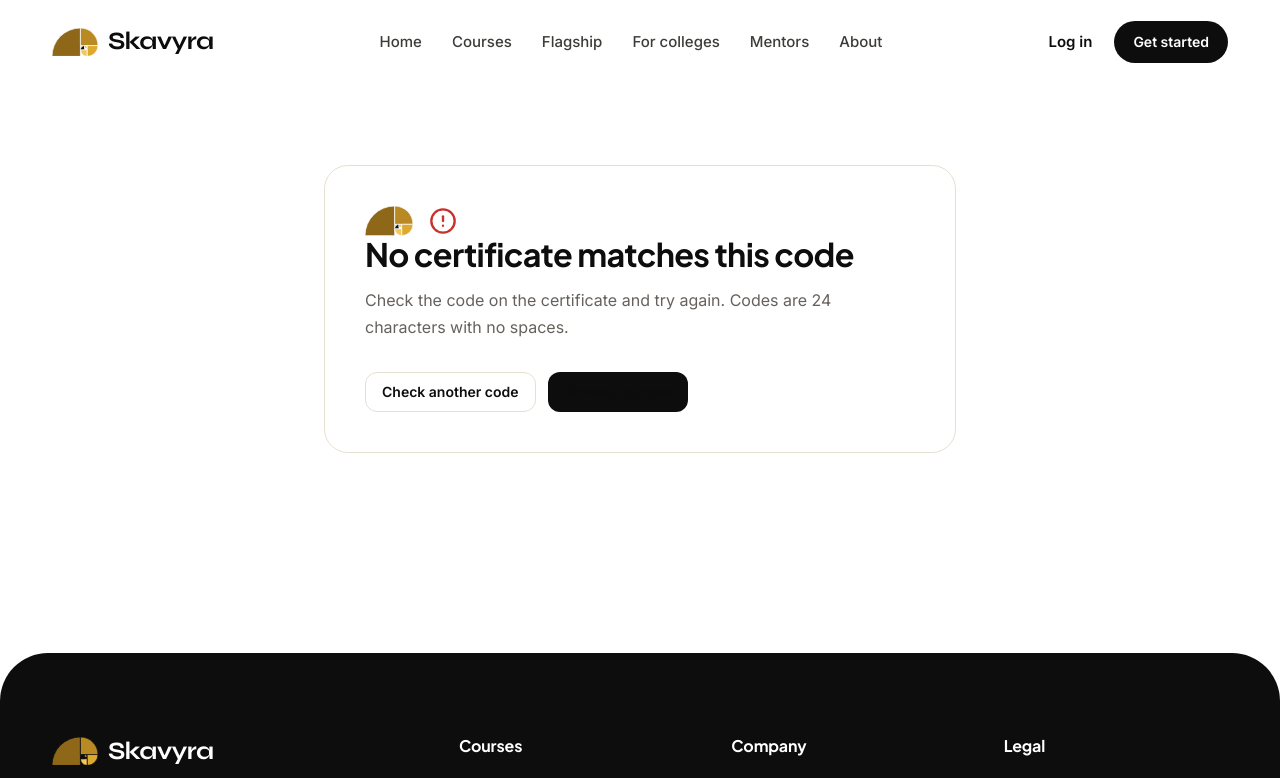
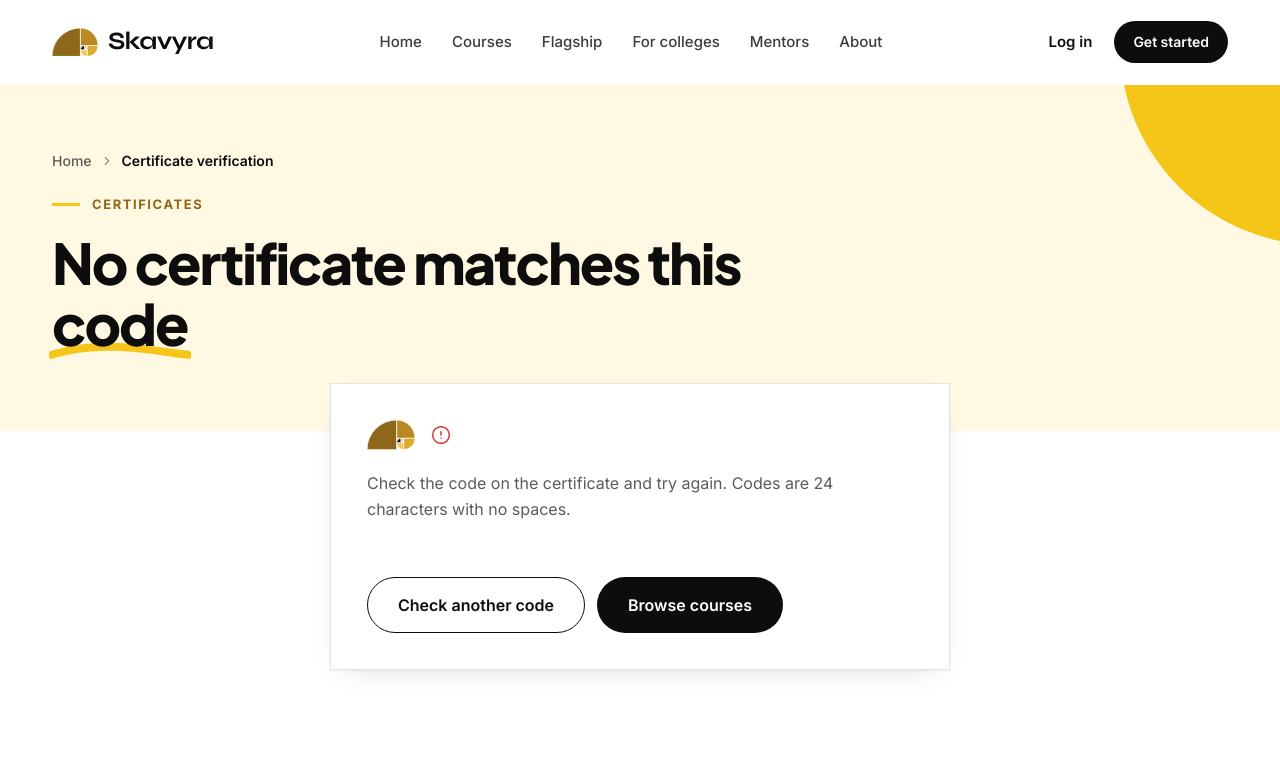
Before and after one commit to Skavyra/Skavyra, a Next.js app: page /verify/1 in a window 1280 px wide. Shown: the top 778 px of the page. Built offline with nearby package versions, Linux system fonts and the light colour scheme; no server answers.

Commit message:
UI 30: verify-404

```diff
--- a/src/app/(marketing)/verify/[token]/page.tsx
+++ b/src/app/(marketing)/verify/[token]/page.tsx
@@ -1,9 +1,8 @@
-import { BadgeCheck, CircleAlert } from "lucide-react";
+import { BadgeCheck, ChevronRight, CircleAlert } from "lucide-react";
 import type { Metadata } from "next";
 import Link from "next/link";
 
 import { Mark } from "@/components/brand/logo";
-import { Button } from "@/components/ui/button";
 import { createClient } from "@/lib/supabase/server";
 import { formatDate, fullName } from "@/lib/utils";
 
@@ -43,7 +42,7 @@ export default async function VerifyTokenPage({ params }: { params: Promise<{ to
 
   return (
     <Shell tone="good" title="This certificate is genuine">
-      <dl className="mt-2 grid gap-4 sm:grid-cols-2">
+      <dl>
         <Row label="Awarded to" value={name} />
         <Row label="Course" value={data.course_title ?? "—"} />
         <Row label="Certificate ID" value={data.certificate_no} />
@@ -56,33 +55,38 @@ export default async function VerifyTokenPage({ params }: { params: Promise<{ to
 
 function Row({ label, value }: { label: string; value: string }) {
   return (
-    <div>
-      <dt className="text-xs text-muted-foreground">{label}</dt>
-      <dd className="mt-0.5 font-semibold">{value}</dd>
+    <div style={{ padding: "16px 0", borderBottom: "1px solid #E6E4DE" }}>
+      <dt style={{ fontSize: 13, fontWeight: 700, letterSpacing: ".08em", textTransform: "uppercase", color: "#8B8983" }}>{label}</dt>
+      <dd style={{ marginTop: 4, fontSize: 17, fontWeight: 600, color: "#0D0D0D" }}>{value}</dd>
     </div>
   );
 }
 
 function Shell({ tone, title, children }: { tone: "good" | "bad" | "warn"; title: string; children: React.ReactNode }) {
   const Icon = tone === "good" ? BadgeCheck : CircleAlert;
+  const titleWords = title.split(" ");
+  const highlightedWord = titleWords.pop();
   return (
-    <div className="container section max-w-2xl">
-      <div className="rounded-3xl border bg-card p-6 sm:p-10">
-        <div className="flex items-center gap-4">
+    <>
+      <section className="pb">
+        <span className="pb__q" aria-hidden="true" /><span className="pb__q2" aria-hidden="true" /><span className="pb__dots" aria-hidden="true" />
+        <div className="wrap"><div className="reveal">
+          <nav className="crumbs" aria-label="Breadcrumb"><Link href="/">Home</Link><ChevronRight className="ic" strokeWidth={1.75} /><b>Certificate verification</b></nav>
+          <p className="over"><span className="over__bar" />Certificates</p>
+          <h1 className="ptitle">{titleWords.join(" ")} <span className="hl">{highlightedWord}</span></h1>
+        </div></div>
+      </section>
+      <div className="wrap"><div className="vbox reveal"><div className="pform">
+        <div style={{ display: "flex", alignItems: "center", gap: 16 }}>
           <Mark className="w-12" seam="#FFFFFF" />
-          <Icon className={tone === "good" ? "size-7 text-success" : "size-7 text-destructive"} />
+          <Icon className={`ic ${tone === "good" ? "text-success" : "text-destructive"}`} strokeWidth={1.75} />
         </div>
-        <h1 className="mt-6 text-fluid-2xl">{title}</h1>
-        <div className="mt-4 text-muted-foreground">{children}</div>
-        <div className="mt-8 flex flex-wrap gap-3">
-          <Button asChild variant="outline">
-            <Link href="/verify">Check another code</Link>
-          </Button>
-          <Button asChild>
-            <Link href="/courses">Browse courses</Link>
-          </Button>
+        <div style={{ marginTop: 20, color: "#5C5B57" }}>{children}</div>
+        <div className="btns">
+          <Link className="btn btn--line btn--lg" href="/verify">Check another code</Link>
+          <Link className="btn btn--ink btn--lg" href="/courses">Browse courses</Link>
         </div>
-      </div>
-    </div>
+      </div></div></div>
+    </>
   );
 }
--- a/src/app/(marketing)/verify/page.tsx
+++ b/src/app/(marketing)/verify/page.tsx
@@ -1,9 +1,7 @@
 import type { Metadata } from "next";
+import Link from "next/link";
+import { ChevronRight, ShieldCheck } from "lucide-react";
 import { redirect } from "next/navigation";
-
-import { Button } from "@/components/ui/button";
-import { Field } from "@/components/ui/field";
-import { Input } from "@/components/ui/input";
 
 export const metadata: Metadata = {
   title: "Verify a certificate",
@@ -18,19 +16,20 @@ export default function VerifyPage() {
   }
 
   return (
-    <div className="container section max-w-xl">
-      <h1 className="text-fluid-3xl">Verify a certificate</h1>
-      <p className="mt-4 text-muted-foreground">
-        Enter the verification code printed on the certificate, or open the link on it directly.
-      </p>
-      <form action={check} className="mt-8 flex flex-col gap-4">
-        <Field label="Verification code" htmlFor="token">
-          <Input id="token" name="token" placeholder="e.g. 9f2c4a7b1d3e5f60" required />
-        </Field>
-        <Button type="submit" size="lg" className="self-start">
-          Check certificate
-        </Button>
-      </form>
-    </div>
+    <>
+      <section className="pb">
+        <span className="pb__q" aria-hidden="true" /><span className="pb__q2" aria-hidden="true" /><span className="pb__dots" aria-hidden="true" />
+        <div className="wrap"><div className="reveal">
+          <nav className="crumbs" aria-label="Breadcrumb"><Link href="/">Home</Link><ChevronRight className="ic" strokeWidth={1.75} /><b>Verify a certificate</b></nav>
+          <p className="over"><span className="over__bar" />Certificates</p>
+          <h1 className="ptitle">Verify a <span className="hl">certificate</span></h1>
+          <p className="plead">Enter the verification code printed on the certificate, or open the link on it directly.</p>
+        </div></div>
+      </section>
+      <div className="wrap"><div className="vbox reveal"><div className="formwrap"><form action={check} className="pform">
+        <span className="incard__ic" style={{ margin: "0 0 18px", borderRadius: "50%" }}><ShieldCheck className="ic" strokeWidth={1.75} /></span>
+        <label className="field" htmlFor="token" style={{ marginTop: 0 }}>Verification code<span className="vrow"><input id="token" name="token" placeholder="e.g. 9f2c4a7b1d3e5f60" required autoComplete="off" /><button className="btn btn--ink btn--lg" type="submit">Check certificate</button></span></label>
+      </form></div></div></div>
+    </>
   );
 }
--- a/src/app/not-found.tsx
+++ b/src/app/not-found.tsx
@@ -1,24 +1,31 @@
+import "@/styles/skavyra-site.css";
+
+import { Home } from "lucide-react";
 import Link from "next/link";
 
-import { Mark } from "@/components/brand/logo";
-import { Button } from "@/components/ui/button";
+import { SiteFooter } from "@/components/marketing/SiteFooter";
+import { SiteHeader } from "@/components/marketing/SiteHeader";
 
 export default function NotFound() {
   return (
-    <main className="theme-ink grid min-h-dvh place-items-center bg-background px-6 text-foreground">
-      <div className="flex max-w-md flex-col items-center gap-5 text-center">
-        <Mark className="w-24" />
-        <h1 className="text-fluid-3xl">This page does not exist</h1>
-        <p className="text-muted-foreground">The link may be old or mistyped. Head back home or browse the courses.</p>
-        <div className="flex flex-wrap justify-center gap-3">
-          <Button asChild variant="gold">
-            <Link href="/">Go home</Link>
-          </Button>
-          <Button asChild variant="outline">
-            <Link href="/courses">Browse courses</Link>
-          </Button>
-        </div>
-      </div>
-    </main>
+    <div className="site">
+      <SiteHeader />
+      <main id="main">
+        <section className="nf">
+          <span className="nf__d" style={{ left: "8%", top: "18%" }} />
+          <span className="nf__d" style={{ right: "10%", bottom: "14%", width: 220, height: 220 }} />
+          <div className="wrap">
+            <p className="nf__num" aria-hidden="true">4<i />4</p>
+            <h1>This page does not exist</h1>
+            <p>The link may be old or mistyped. Head back home or browse the courses.</p>
+            <div className="btns">
+              <Link className="btn btn--ink btn--lg" href="/"><Home className="ic" strokeWidth={1.75} />Go home</Link>
+              <Link className="btn btn--line btn--lg" href="/courses">Browse courses</Link>
+            </div>
+          </div>
+        </section>
+      </main>
+      <SiteFooter />
+    </div>
   );
 }
```
